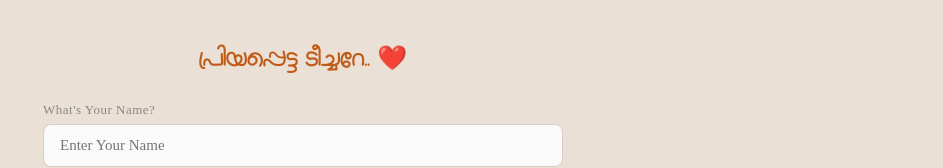
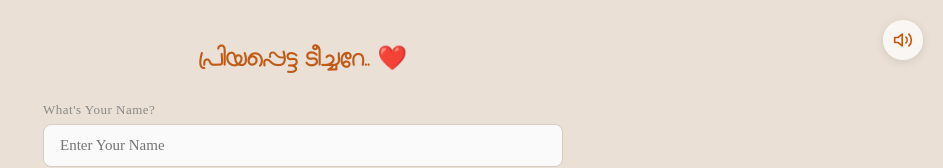
Before and after one commit to Shameelmya/BalakeralamLetter, a React (Vite) app: page / in a window 1280 px wide. Both pictures are taken after a click on the button "Write Your Letter". Shown: the top 168 px of the page, without its empty margins (337-1280 px from the left). Built offline with nearby package versions, Linux system fonts and the light colour scheme; a web font is replaced by a local one.

Commit message:
Add background music on start with mute toggle

```diff
--- a/src/App.jsx
+++ b/src/App.jsx
@@ -1,4 +1,4 @@
-import { useState, useEffect } from 'react'
+import { useState, useEffect, useRef } from 'react'
 import './index.css'
 import HomePage from './components/HomePage'
 import LetterBuilder from './components/LetterBuilder'
@@ -12,12 +12,41 @@
     templateId: null
   })
 
+  const [isPlaying, setIsPlaying] = useState(false)
+  const audioRef = useRef(null)
+
+  useEffect(() => {
+    // Initialize audio only once
+    if (!audioRef.current) {
+      const audio = new Audio('/music.mp3')
+      audio.loop = true
+      audio.volume = 0.2 // low volume
+      audioRef.current = audio
+    }
+  }, [])
+
+  const toggleMute = () => {
+    if (audioRef.current) {
+      if (isPlaying) {
+        audioRef.current.pause()
+      } else {
+        audioRef.current.play().catch(e => console.log('Audio play error:', e))
+      }
+      setIsPlaying(!isPlaying)
+    }
+  }
+
   useEffect(() => {
     window.scrollTo({ top: 0, behavior: 'smooth' })
   }, [step])
 
   const handleStart = () => {
     setStep('build')
+    if (audioRef.current && !isPlaying) {
+      audioRef.current.play().then(() => {
+        setIsPlaying(true)
+      }).catch(e => console.log('Autoplay prevented:', e))
+    }
   }
 
   const handleBuilderSubmit = (data) => {
@@ -42,7 +71,39 @@
   }
 
   return (
-    <div className="container animate-fade-in">
+    <div className="container animate-fade-in" style={{ position: 'relative' }}>
+
+      {/* Global Mute Toggle Button */}
+      {step !== 'home' && (
+        <button
+          onClick={toggleMute}
+          style={{
+            position: 'fixed',
+            top: '20px',
+            right: '20px',
+            zIndex: 1000,
+            background: 'rgba(255,255,255,0.7)',
+            border: 'none',
+            borderRadius: '50%',
+            width: '40px',
+            height: '40px',
+            display: 'flex',
+            alignItems: 'center',
+            justifyContent: 'center',
+            boxShadow: '0 2px 10px rgba(0,0,0,0.1)',
+            cursor: 'pointer',
+            backdropFilter: 'blur(4px)',
+            WebkitBackdropFilter: 'blur(4px)'
+          }}
+        >
+          {isPlaying ? (
+            <svg width="20" height="20" viewBox="0 0 24 24" fill="none" stroke="var(--color-primary)" strokeWidth="2" strokeLinecap="round" strokeLinejoin="round"><polygon points="11 5 6 9 2 9 2 15 6 15 11 19 11 5"></polygon><path d="M19.07 4.93a10 10 0 0 1 0 14.14M15.54 8.46a5 5 0 0 1 0 7.07"></path></svg>
+          ) : (
+            <svg width="20" height="20" viewBox="0 0 24 24" fill="none" stroke="#888" strokeWidth="2" strokeLinecap="round" strokeLinejoin="round"><polygon points="11 5 6 9 2 9 2 15 6 15 11 19 11 5"></polygon><line x1="23" y1="9" x2="17" y2="15"></line><line x1="17" y1="9" x2="23" y2="15"></line></svg>
+          )}
+        </button>
+      )}
+
       {step === 'home' && <HomePage onStart={handleStart} />}
 
       {step === 'build' && (
```
Also changed, not shown: 1 other file (tests, documents, lock files or other folders).
